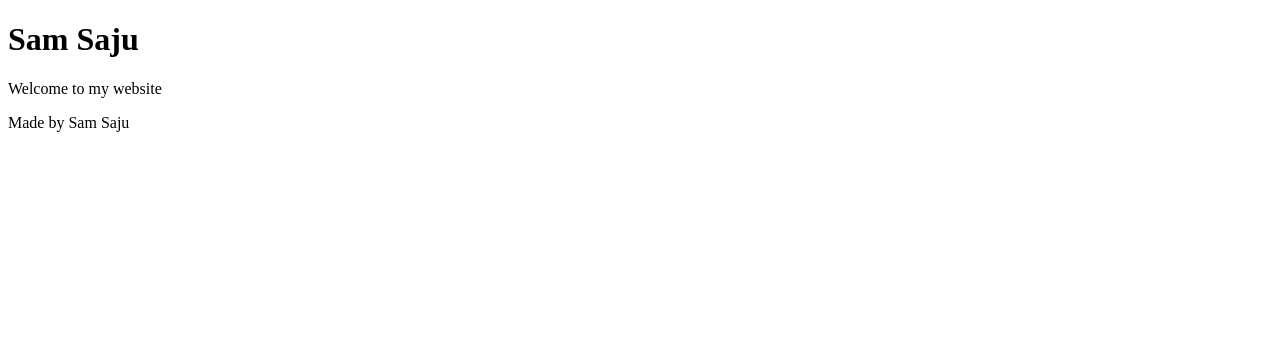
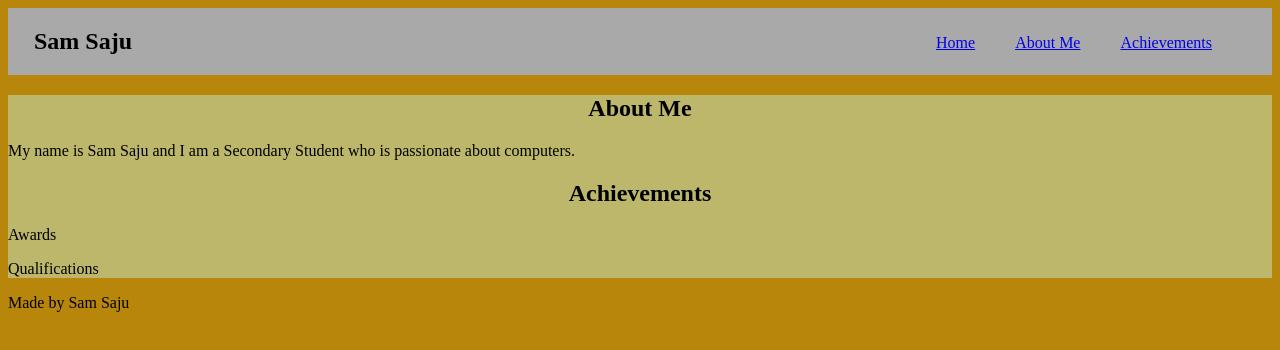
Before and after one commit to atomicsam/resume-website, a plain HTML site: page index.html in a window 1280 px wide. Drawn offline with Linux system fonts and the light colour scheme.

Commit message:
Created styles.css
Created a styles.css file and edited html page to create a basic outline of the website.

```diff
--- /dev/null
+++ b/css/styles.css
@@ -0,0 +1,50 @@
+body {
+    background-color: darkgoldenrod;
+}
+
+nav {
+    background-color: darkgray;
+}
+
+nav h1, nav ul {
+    text-align: center;
+}
+
+nav h1 {
+    display: inline-block;
+    width: 150px;
+    text-align: center;
+}
+
+nav ul {
+    display: inline;
+    padding: 0px;
+    width: auto;
+    height: auto;
+    float: right;
+    margin-right: 50px;
+}
+
+nav ul li {
+    display: block;
+    float: left;
+    padding: 10px;
+    margin-left: 20px;
+}
+
+nav ul li:hover {
+    background-color: darkgray;
+}
+
+nav li {
+    list-style-type: none;
+    display: inline-block;
+}
+
+main {
+    background-color: darkkhaki;
+}
+
+main h2 {
+    text-align: center;
+}
--- a/index.html
+++ b/index.html
@@ -3,15 +3,28 @@
     <head>
         <title>Home Page</title>
         <meta charset="UTF-8">
-        <link rel="stylesheet" href="styles.css">
+        <link rel="stylesheet" type="text/css" href="css/styles.css">
     </head>
     <body>
-        <header>
+        <nav>
             <h1>Sam Saju</h1>
-        </header>
-        <body>
-            <p>Welcome to my website</p>
-        </body>
+            <ul>
+                <li><a href="html/home.html">Home</a></li>
+                <li><a href="html/aboutme.html">About Me</a></li>
+                <li><a href="html/achievements.html">Achievements</a></li>
+            </ul>
+        </nav>
+        <main>
+            <section id="aboutme">
+            <h2>About Me</h2>
+            <p>My name is Sam Saju and I am a Secondary Student who is passionate about computers.</p>
+            </section>
+            <section id="achievements">
+                <h2>Achievements</h2>
+                <p>Awards</p>
+                <p>Qualifications</p>
+            </section>
+        </main>
         <footer>
             <p>Made by Sam Saju</p>
         </footer>
```
